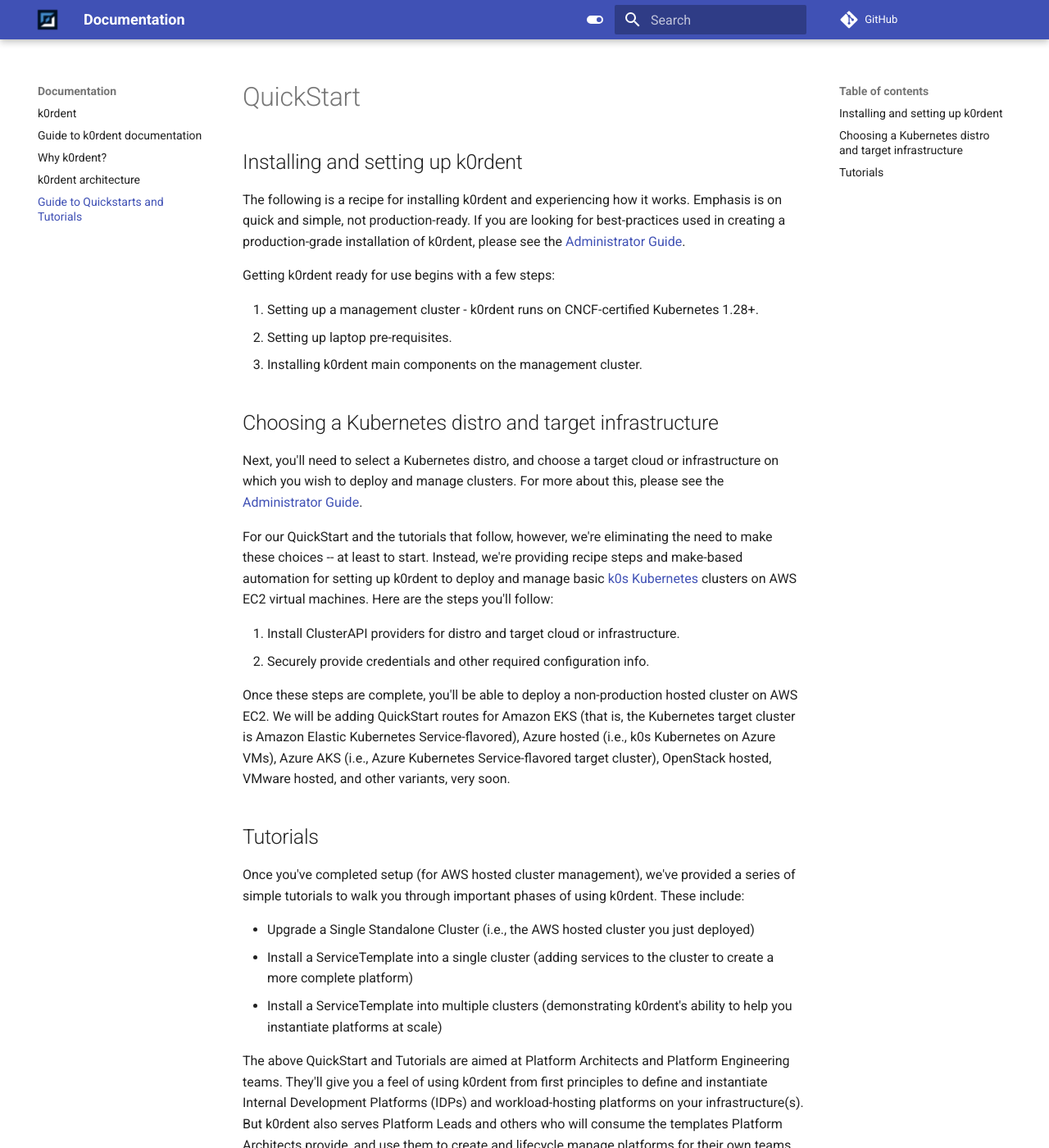
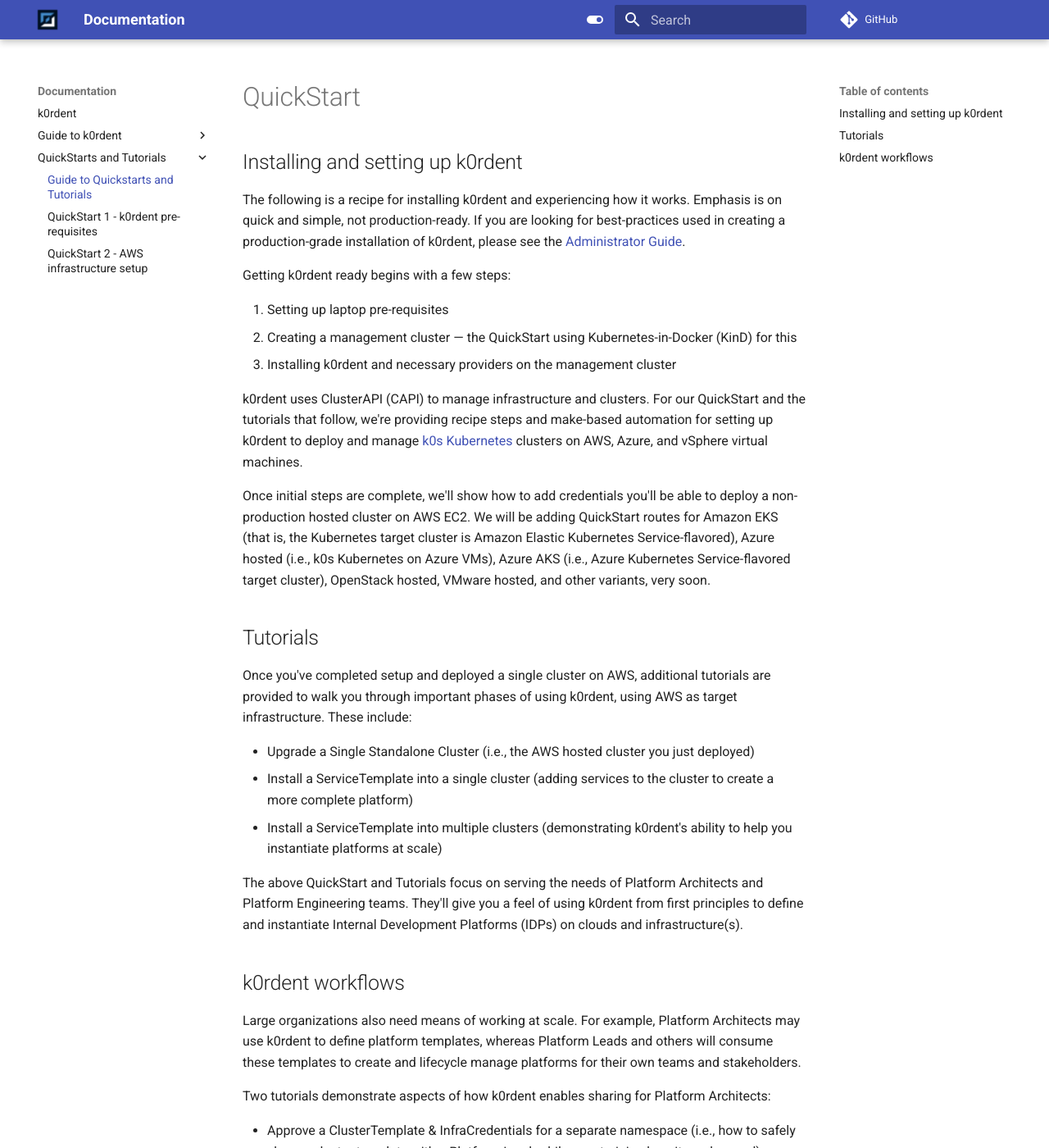
Before and after one commit to zerospiel/docs, an MkDocs documentation site: the page built from docs/guide_to_quickstarts_and_tutorials.md, in a window 1280 px wide and 1400 px high. Shown: the whole window at 82% size. Built offline with MkDocs 1.6.1 and Material for MkDocs 9.7.7, drawn with Linux system fonts in a browser that asks for light colours; the version menu is left out; some of the changed text lies outside the part shown.

Commit message:
push quickstart guide, 1, 2

```diff
--- a/docs/guide_to_quickstarts_and_tutorials.md
+++ b/docs/guide_to_quickstarts_and_tutorials.md
@@ -4,34 +4,38 @@
 
 The following is a recipe for installing k0rdent and experiencing how it works. Emphasis is on quick and simple, not production-ready. If you are looking for best-practices used in creating a production-grade installation of k0rdent, please see the [Administrator Guide]().
 
-Getting k0rdent ready for use begins with a few steps:
+Getting k0rdent ready begins with a few steps:
 
-1. Setting up a management cluster - k0rdent runs on CNCF-certified Kubernetes 1.28+.
-2. Setting up laptop pre-requisites.
-3. Installing k0rdent main components on the management cluster.
+1. Setting up laptop pre-requisites
+2. Creating a management cluster &mdash; the QuickStart using Kubernetes-in-Docker (KinD) for this
+3. Installing k0rdent and necessary providers on the management cluster
 
-## Choosing a Kubernetes distro and target infrastructure
+k0rdent uses ClusterAPI (CAPI) to manage infrastructure and clusters. For our QuickStart and the tutorials that follow, we're providing recipe steps and make-based automation for setting up k0rdent to deploy and manage [k0s Kubernetes](https://k0sproject.io) clusters on AWS, Azure, and vSphere virtual machines.
 
-Next, you'll need to select a Kubernetes distro, and choose a target cloud or infrastructure on which you wish to deploy and manage clusters. For more about this, please see the [Administrator Guide]().
-
-For our QuickStart and the tutorials that follow, however, we're eliminating the need to make these choices -- at least to start. Instead, we're providing recipe steps and make-based automation for setting up k0rdent to deploy and manage basic [k0s Kubernetes](https://k0sproject.io) clusters on AWS EC2 virtual machines. Here are the steps you'll follow:
-
-1. Install ClusterAPI providers for distro and target cloud or infrastructure.
-2. Securely provide credentials and other required configuration info.
-
-Once these steps are complete, you'll be able to deploy a non-production hosted cluster on AWS EC2. We will be adding QuickStart routes for Amazon EKS (that is, the Kubernetes target cluster is Amazon Elastic Kubernetes Service-flavored), Azure hosted (i.e., k0s Kubernetes on Azure VMs), Azure AKS (i.e., Azure Kubernetes Service-flavored target cluster), OpenStack hosted, VMware hosted, and other variants, very soon.
+Once initial steps are complete, we'll show how to add credentials you'll be able to deploy a non-production hosted cluster on AWS EC2. We will be adding QuickStart routes for Amazon EKS (that is, the Kubernetes target cluster is Amazon Elastic Kubernetes Service-flavored), Azure hosted (i.e., k0s Kubernetes on Azure VMs), Azure AKS (i.e., Azure Kubernetes Service-flavored target cluster), OpenStack hosted, VMware hosted, and other variants, very soon.
 
 ## Tutorials
 
-Once you've completed setup (for AWS hosted cluster management), we've provided a series of simple tutorials to walk you through important phases of using k0rdent. These include:
+Once you've completed setup and deployed a single cluster on AWS, additional tutorials are provided to walk you through important phases of using k0rdent, using AWS as target infrastructure. These include:
 
 * Upgrade a Single Standalone Cluster (i.e., the AWS hosted cluster you just deployed)
 * Install a ServiceTemplate into a single cluster (adding services to the cluster to create a more complete platform)
 * Install a ServiceTemplate into multiple clusters (demonstrating k0rdent's ability to help you instantiate platforms at scale)
 
-The above QuickStart and Tutorials are aimed at Platform Architects and Platform Engineering teams. They'll give you a feel of using k0rdent from first principles to define and instantiate Internal Development Platforms (IDPs) and workload-hosting platforms on your infrastructure(s). But k0rdent also serves Platform Leads and others who will consume the templates Platform Architects provide, and use them to create and lifecycle manage platforms for their own teams and stakeholders. We have two additional tutorials demonstrating aspects of how k0rdent enables this process:
+The above QuickStart and Tutorials focus on serving the needs of Platform Architects and Platform Engineering teams. They'll give you a feel of using k0rdent from first principles to define and instantiate Internal Development Platforms (IDPs) on clouds and infrastructure(s).
+
+## k0rdent workflows
+
+Large organizations also need means of working at scale. For example, Platform Architects may use k0rdent to define platform templates, whereas Platform Leads and others will consume these templates to create and lifecycle manage platforms for their own teams and stakeholders.
+
+Two tutorials demonstrate aspects of how k0rdent enables sharing for Platform Architects:
 
 * Approve a ClusterTemplate & InfraCredentials for a separate namespace (i.e., how to safely share a cluster template with a Platform Lead, while constraining how it can be used)
-* Use an approved ClusterTemplate in a separate namespace (i.e., how a Platform Lead can use a cluster template within appropriate guardrails)
+* Approve a ServiceTemplate for a separate namespace (i.e., safely share a service template with others, while constraining how it can be used)
 
-[Let's discover how to use k0rdent!]()
+Finally, two companion tutorials demonstrate how shared templates can be consumed (e.g., by Platform Leads) within appropriate guardrails.
+
+* Use an approved ClusterTemplate in a separate namespace
+* Use an approved ServiceTemplate in a separate namespace
+
+Ready? [Let's discover how to use k0rdent!]()
--- a/mkdocs.yml
+++ b/mkdocs.yml
@@ -36,10 +36,14 @@
 
 nav:
   - k0rdent: index.md
-  - Guide to k0rdent documentation: guide_to_k0rdent_documentation.md
-  - Why k0rdent?: why_k0rdent.md
-  - k0rdent architecture: k0rdent_architecture.md
-  - Guide to Quickstarts and Tutorials: guide_to_quickstarts_and_tutorials.md
+  - Guide to k0rdent:
+    - Guide to k0rdent documentation: guide_to_k0rdent_documentation.md
+    - Why k0rdent?: why_k0rdent.md
+    - k0rdent architecture: k0rdent_architecture.md
+  - QuickStarts and Tutorials:
+    - Guide to Quickstarts and Tutorials: guide_to_quickstarts_and_tutorials.md
+    - QuickStart 1 - k0rdent pre-requisites: quickstart_1_k0rdent_prerequisites.md
+    - QuickStart 2 - AWS infrastructure setup: quickstart_2_aws_infra_setup.md
 
 
 
```
Also changed, not shown: docs/quickstart_1_k0rdent_prerequisites.md (added, +167 -0 lines), docs/quickstart_2_aws_infra_setup.md (added, +98 -0 lines), docs/quickstart_3_deploy_managed_cluster_aws.md (added).
